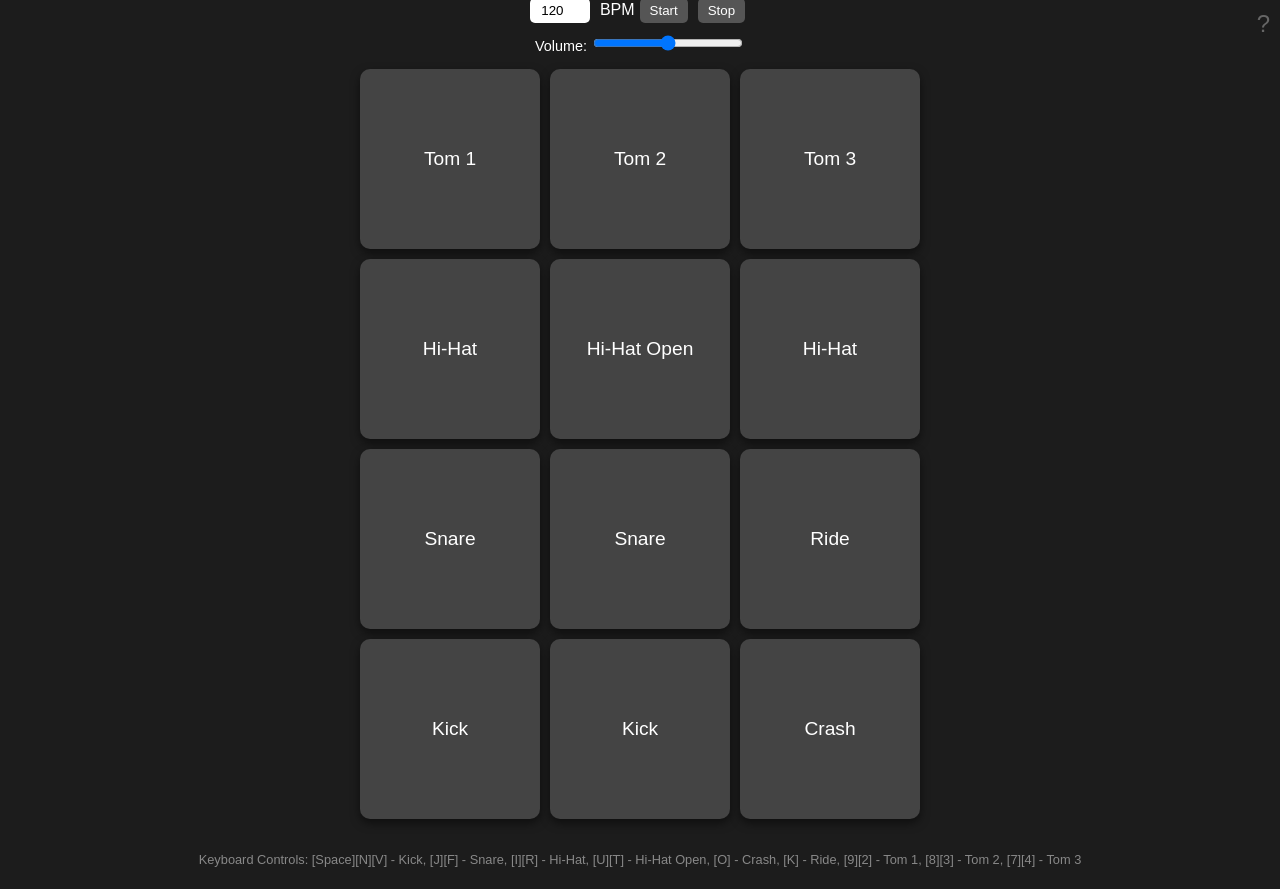
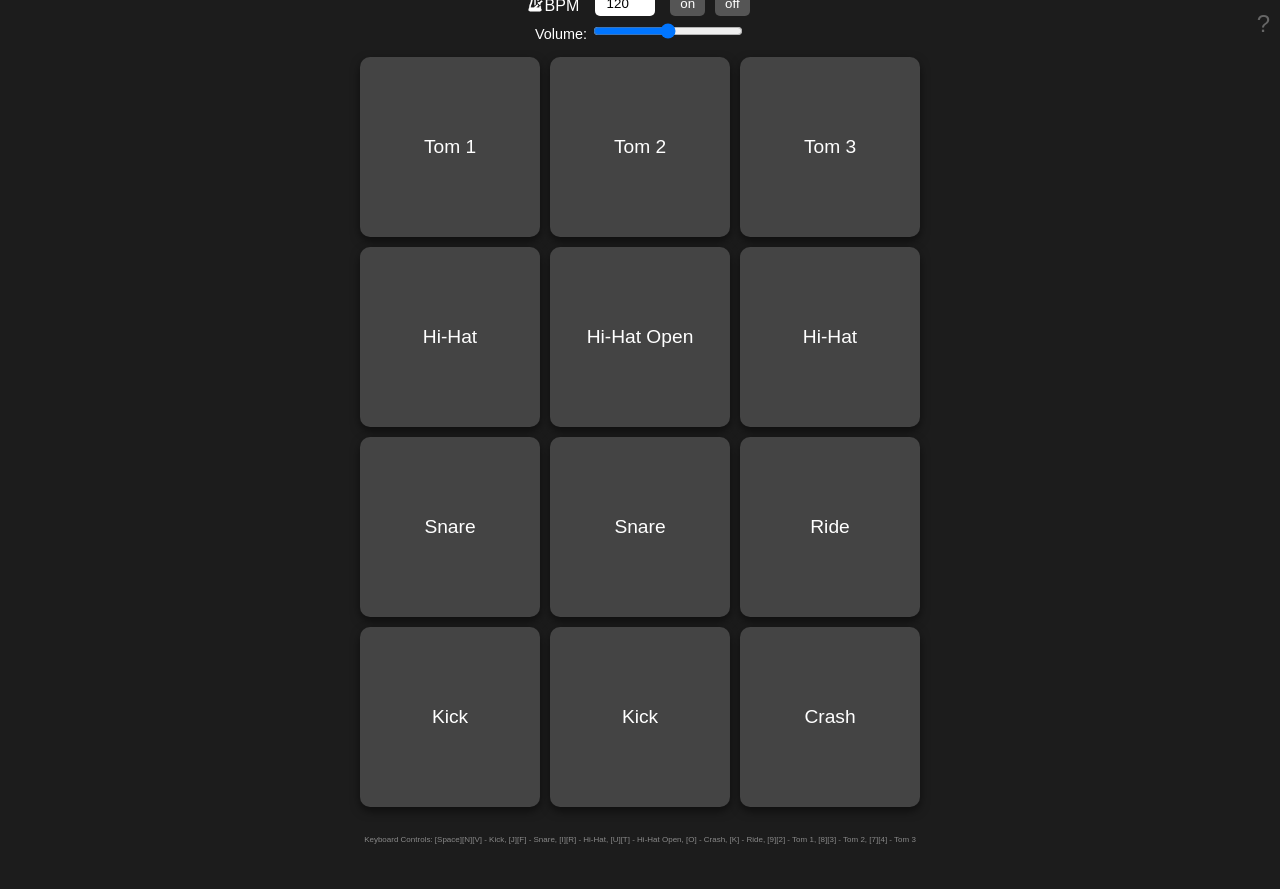
Before and after one commit to yhatley/finger_drum, a plain HTML site: page index.html in a window 1280 px wide. After the commit the page ends 862 px from the top, so only its background shows below. Drawn offline with Linux system fonts and the light colour scheme; no server answers.

Commit message:
change font size

```diff
--- a/index.html
+++ b/index.html
@@ -3,7 +3,7 @@
 <head>
     <meta charset="UTF-8">
     <meta name="viewport" content="width=device-width, initial-scale=1.0">
-    <title>Finger Drum Keyboard with Metronome</title>
+    <title>Finger Drum Keyboard Simulator</title>
     <style>
         /* 全体の背景とレイアウトのスタイル */
         body {
@@ -21,8 +21,8 @@
 
         /* ロゴ風のテキストスタイル */
         h1 {
-            margin: 20px;
-            font-size: 2rem; /* テキストを大きく */
+            margin: 10px;
+            font-size: 1.5rem; /* テキストを大きく */
             letter-spacing: 0.3rem; /* 文字間を広げる */
             text-transform: uppercase; /* 大文字に変換 */
             text-shadow: 0 0 10px rgba(255, 255, 255, 0.7); /* グロー効果 */
@@ -33,9 +33,13 @@
             display: flex;
             justify-content: center;
             align-items: center;
-            margin: 10px;
+            margin: 5px;
         }
-
+        .icon {
+            width: 1.2em; /* 文字サイズに合わせる */
+            height: 1.2em; /* 文字サイズに合わせる */
+            vertical-align: middle; /* テキストとアイコンの垂直位置を揃える */
+        }
         .metronome-controls input {
             width: 50px;
             margin-right: 10px;
@@ -107,14 +111,14 @@
         /* キー説明用のスタイルを設定 */
         .keyboard-info {
             text-align: center;        /* 中央揃え */
-            font-size: 0.8rem;         /* 小さめの文字サイズ */
+            font-size: 0.5rem;         /* 小さめの文字サイズ */
             color: #888;               /* 灰色で少し目立たないように */
             margin-top: 20px;          /* 上に余白をつける */
             padding-bottom: 10px;      /* ページ下部に少し余白 */
         }
         /* ボリュームUIのスタイル */
         .volume-control {
-            text-align: center;
+            /* text-align: center; */
             margin-bottom: 15px;
             font-size: 0.9rem;
         }
@@ -199,17 +203,18 @@
     </div>
 
     <!-- メトロノームのコントロール -->
-    <div class="metronome-controls">
-        <input type="number" id="bpm" value="120" min="40" max="240"> BPM
-        <button id="start-metronome">Start</button>
-        <button id="stop-metronome">Stop</button>
-    </div>
+    <span class="metronome-controls">
+        <img src="metronome.png" alt="アイコン" class="icon"> BPM
+        <input type="number" id="bpm" value="120" min="40" max="240">
+        <button id="start-metronome">on</button>
+        <button id="stop-metronome">off</button>
+    </span>
 
     <!-- ボリューム -->
-    <div class="volume-control">
+    <span class="volume-control">
         <label for="volume-slider">Volume:</label>
         <input type="range" id="volume-slider" min="0" max="1" step="0.01" value="0.5">
-    </div>
+    </span>
 
     <!-- 4x2 のボタンを配置 -->
     <div class="button-grid">
```
Also changed, not shown: metronome.png (added).
